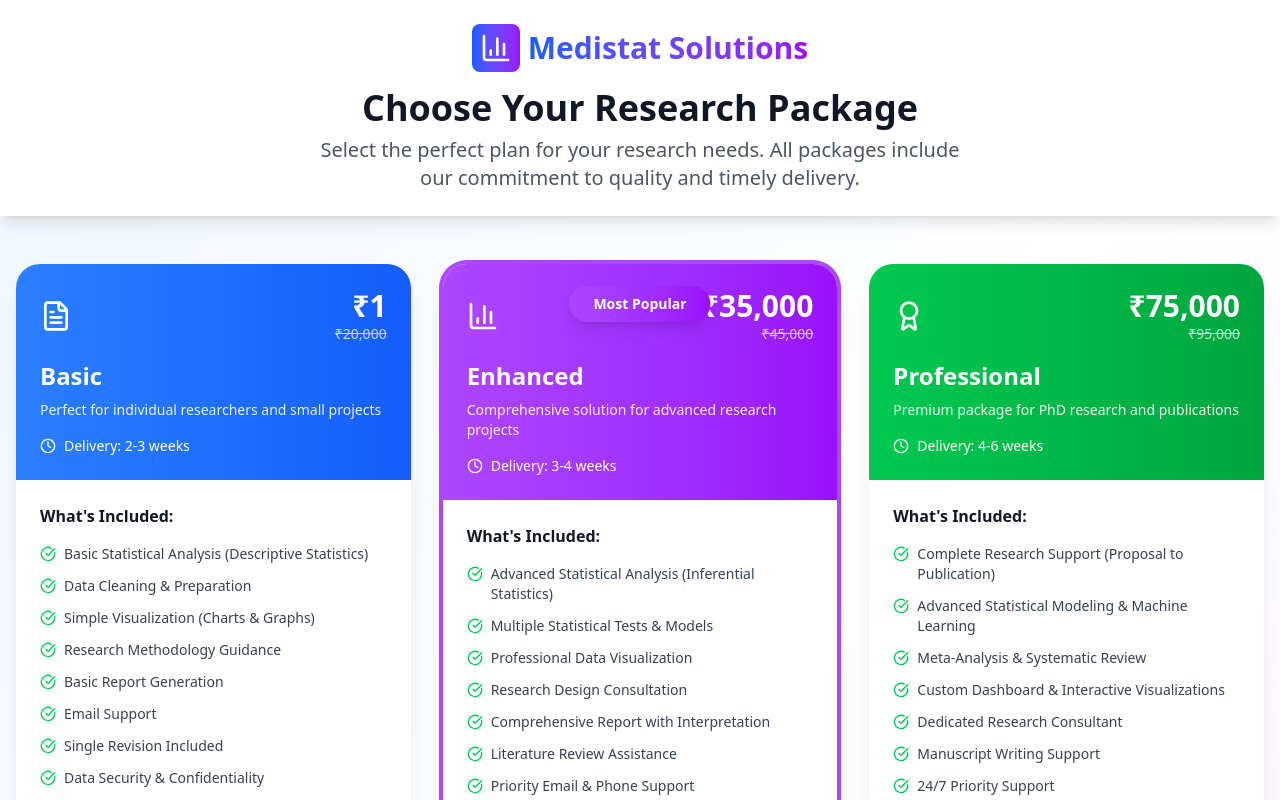
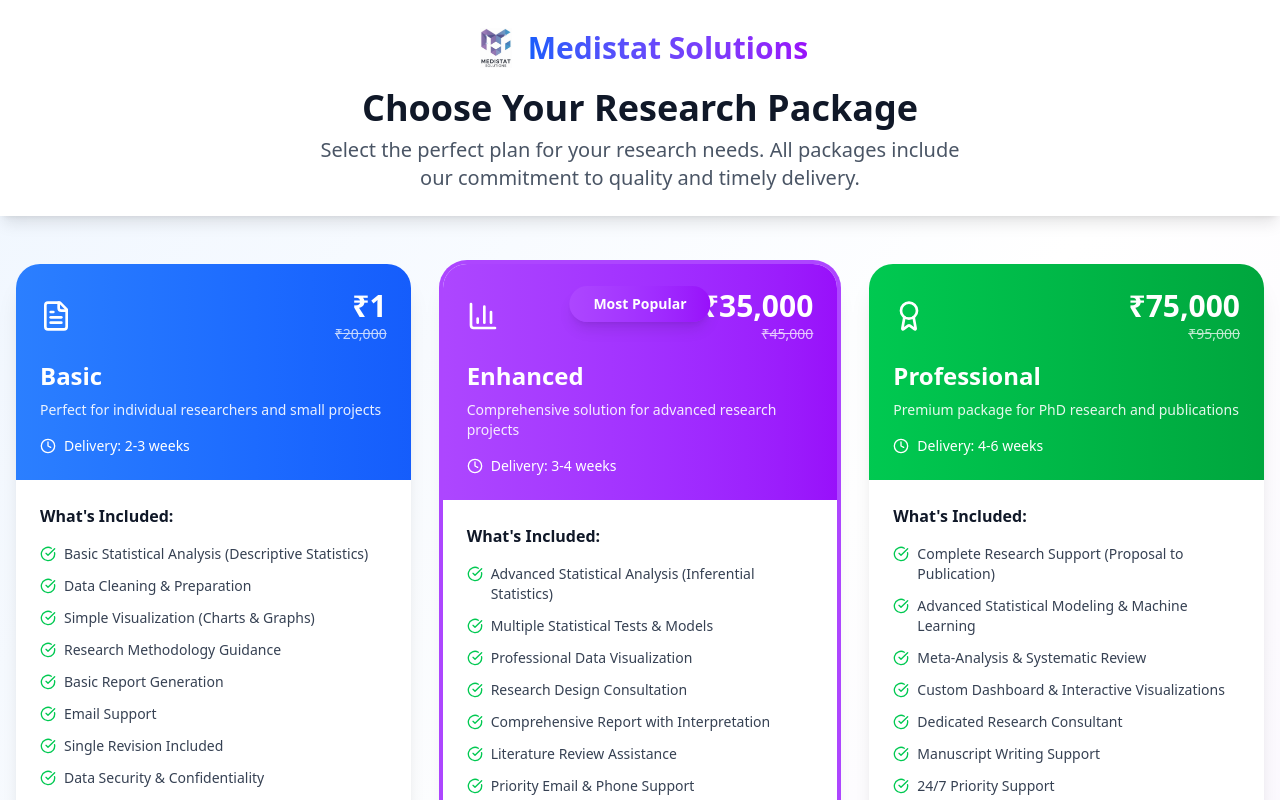
Before and after one commit to ashvn24/medstat, a React (Vite) app: page /plan in a window 1280 px wide. Shown: the top 800 px of the page. Built offline with nearby package versions, Linux system fonts and the light colour scheme.

Commit message:
stats remove

```diff
--- a/src/App.jsx
+++ b/src/App.jsx
@@ -148,12 +148,7 @@
               >
                 Payment
               </a>
-              <a
-                href="/stats"
-                className="capitalize text-sm font-medium transition-all duration-300 hover:text-blue-600 relative text-gray-700"
-              >
-                Stats
-              </a>
+
             </div>
 
             {/* Mobile Menu Button */}
--- a/src/payment.jsx
+++ b/src/payment.jsx
@@ -704,8 +704,12 @@
         <div className="max-w-7xl mx-auto px-4 py-6">
           <div className="text-center">
             <div className="flex items-center justify-center space-x-2 mb-4">
-              <div className="p-2 rounded-lg bg-gradient-to-r from-blue-600 to-purple-600">
-                <BarChart3 className="w-8 h-8 text-white" />
+            <div className="p-1 rounded-lg">
+                <img
+                  src="/images/logo.jpg"
+                  alt="Medistat Logo"
+                  className="w-10 h-10 object-contain"
+                />
               </div>
               <span className="text-3xl font-bold bg-gradient-to-r from-blue-600 to-purple-600 bg-clip-text text-transparent">
                 Medistat Solutions
```
